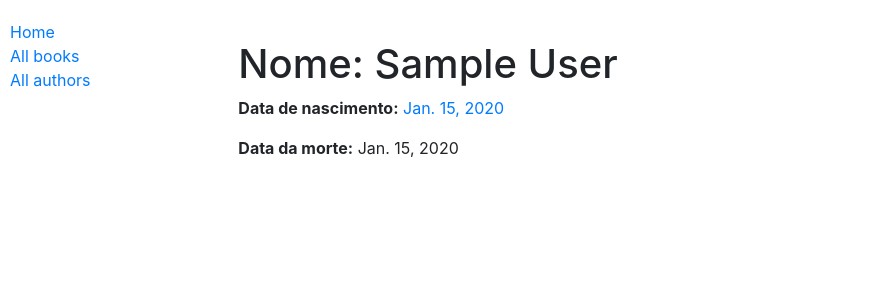
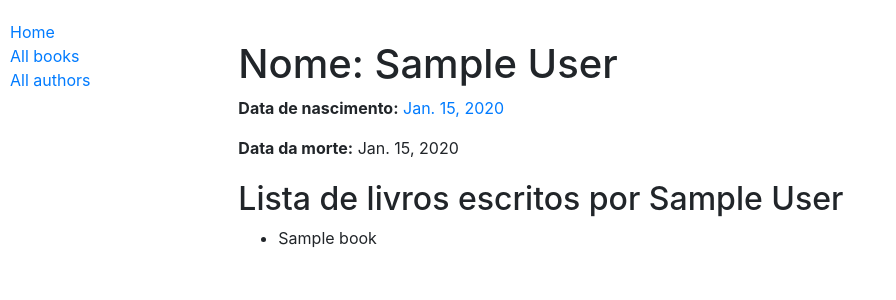
Before and after one commit to JFmaia/locallibrary, a Django app: page /catalog/author/1 in a window 1280 px wide. Shown: the top 300 px of the page, without its empty margins (0-896 px from the left). Run offline with Django 4.2, Linux system fonts and the light colour scheme; tables that the repository leaves empty hold one stand-in row (values such as "Sample post"); some libraries are stand-ins or nearby versions.

Commit message:
Adicionando a lista de livros do escritor.

```diff
--- a/locallibrary/catalog/templates/author_detail.html
+++ b/locallibrary/catalog/templates/author_detail.html
@@ -6,4 +6,14 @@
         <p><strong>Data de nascimento:</strong> <a href="">{{ author.date_of_birth }}</a></p> <!-- author detail link not yet defined -->
         <p><strong>Data da morte:</strong> {{ author.date_of_death }}</p>
     </div>
+    <div style= "margin-left:20px;margin-top:20px">
+        <h2>Lista de livros escritos por {{ author.first_name }} {{ author.last_name }}</h2>
+        <ul>
+            {% for books in author.book_set.all %}
+              <li>
+                <p>{{ books.title }}</p>
+              </li>
+            {% endfor %}
+          </ul>
+    </div>
 {% endblock %}
```
